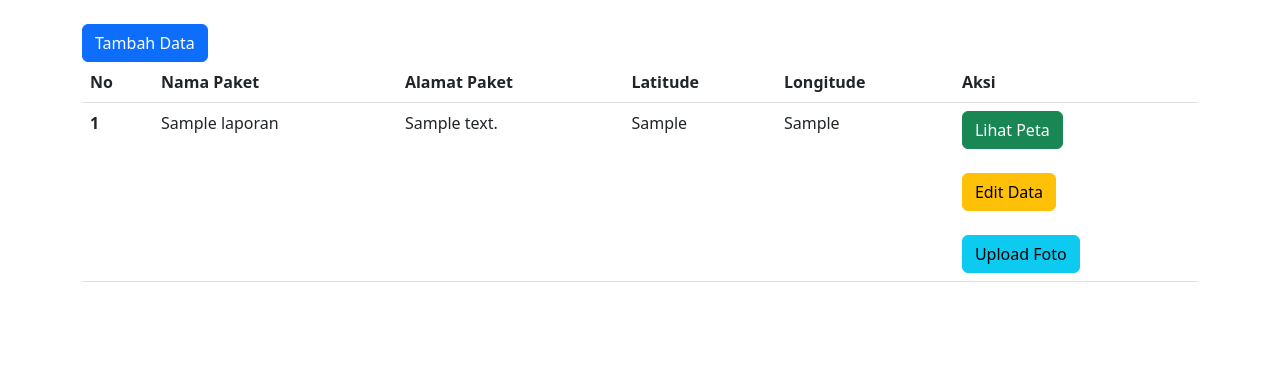
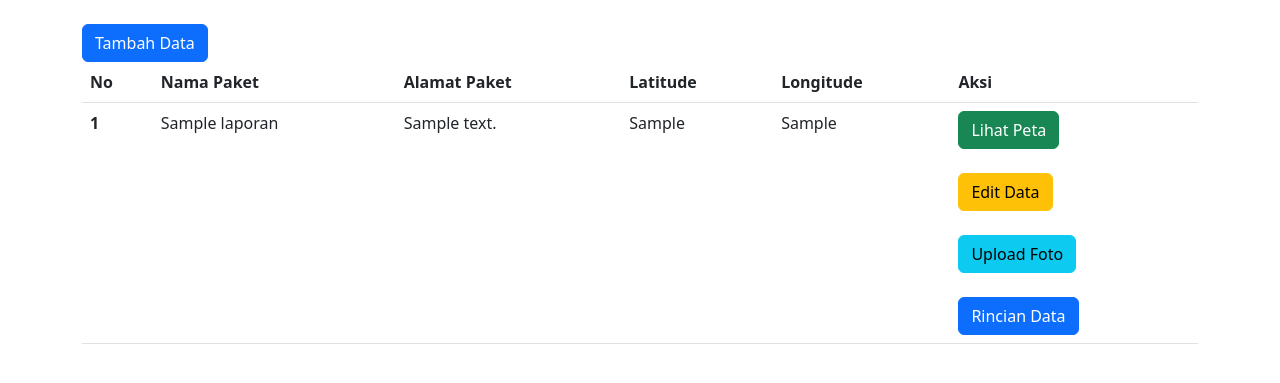
Before and after one commit to MuammarSST/sitepra, a PHP site: page / in a window 1280 px wide. Shown: the part 56-439 px from the top of the page. Run offline with PHP 8.4, Linux system fonts and the light colour scheme; tables that the repository leaves empty or names only in its code hold one stand-in row (values such as "Sample post").

Commit message:
penambahan  menu rincian

```diff
--- a/index.php
+++ b/index.php
@@ -73,6 +73,11 @@ if (!$result_laporan) {
 			<input type="hidden" name="id_paket" value="<?php echo $id_paket ?>">
 			<input type="submit" name="edit_paket" value="Upload Foto" class ="btn btn-info">
 		</form>
+<br>
+    <form method="POST" action="rincian.php" >
+			<input type="hidden" name="id_paket" value="<?php echo $id_paket ?>">
+			<input type="submit" name="edit_paket" value="Rincian Data" class ="btn btn-primary">
+		</form>
 
 	 </td>
 
```
